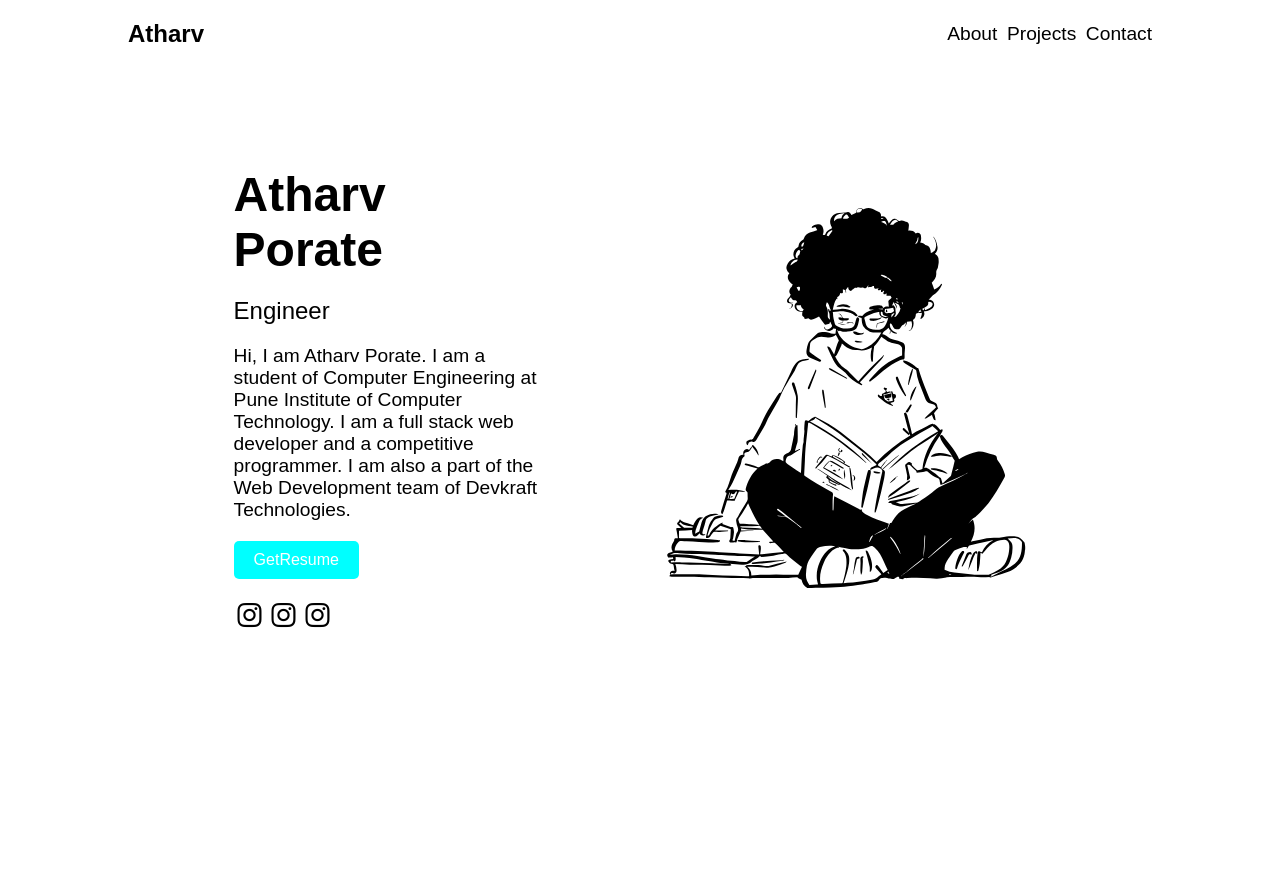
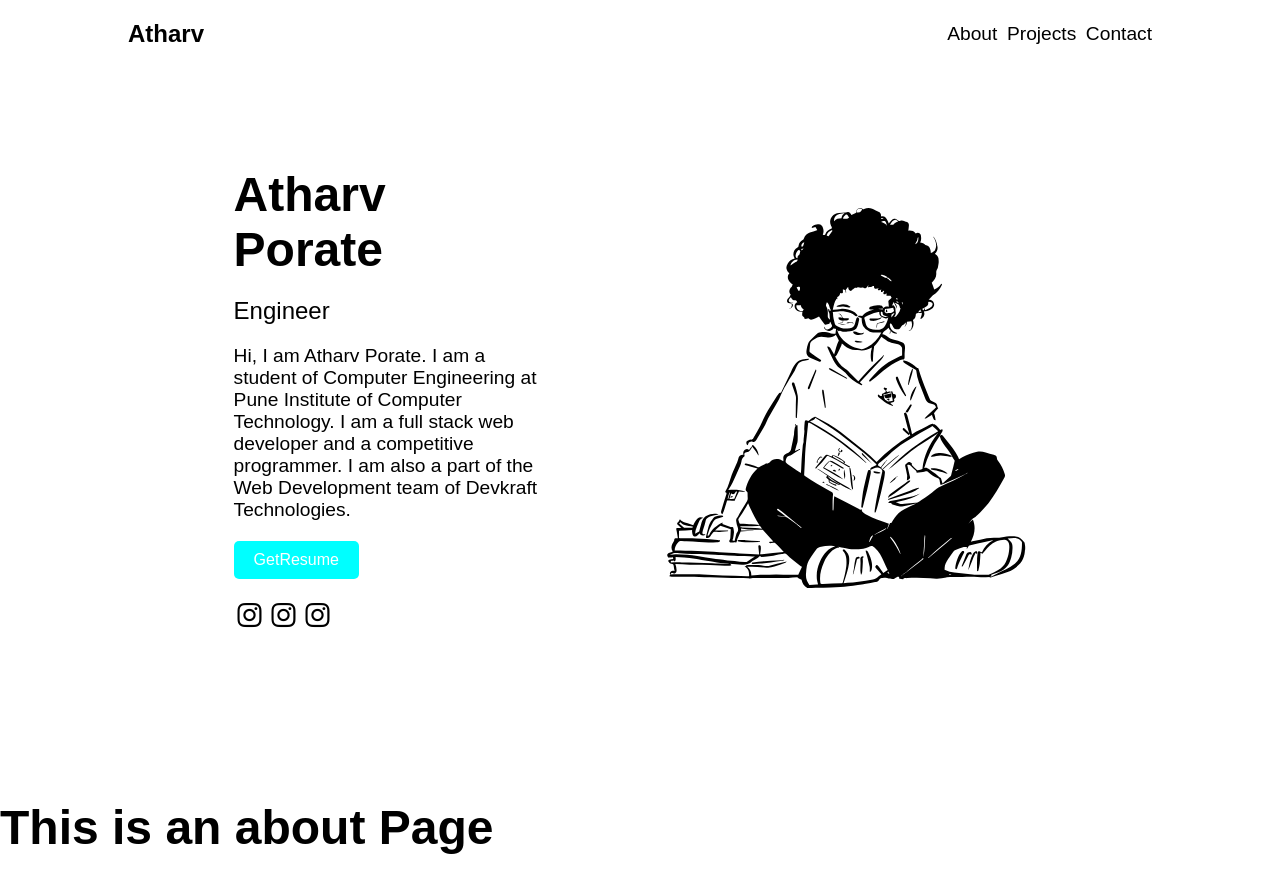
Before and after one commit to AtharvPorate1/Devkraft-Bootcamp-Day-1, a plain HTML site: page index.html in a window 1280 px wide. Before the commit the page ends 800 px from the top, so only its background shows below. Drawn offline with nearby package versions, Linux system fonts and the light colour scheme.

Commit message:
about page added

```diff
--- a/index.html
+++ b/index.html
@@ -11,6 +11,7 @@
 </head>
 
 <body>
+    <div class="hero-page">
     <header class="header">
         <a href="#" class="logo">
             Atharv
@@ -45,6 +46,12 @@
 
 
     </main>
+</div>
+<div class="about">
+    <h1>
+        This is an about Page
+    </h1>
+</div>
 
 
 
```
